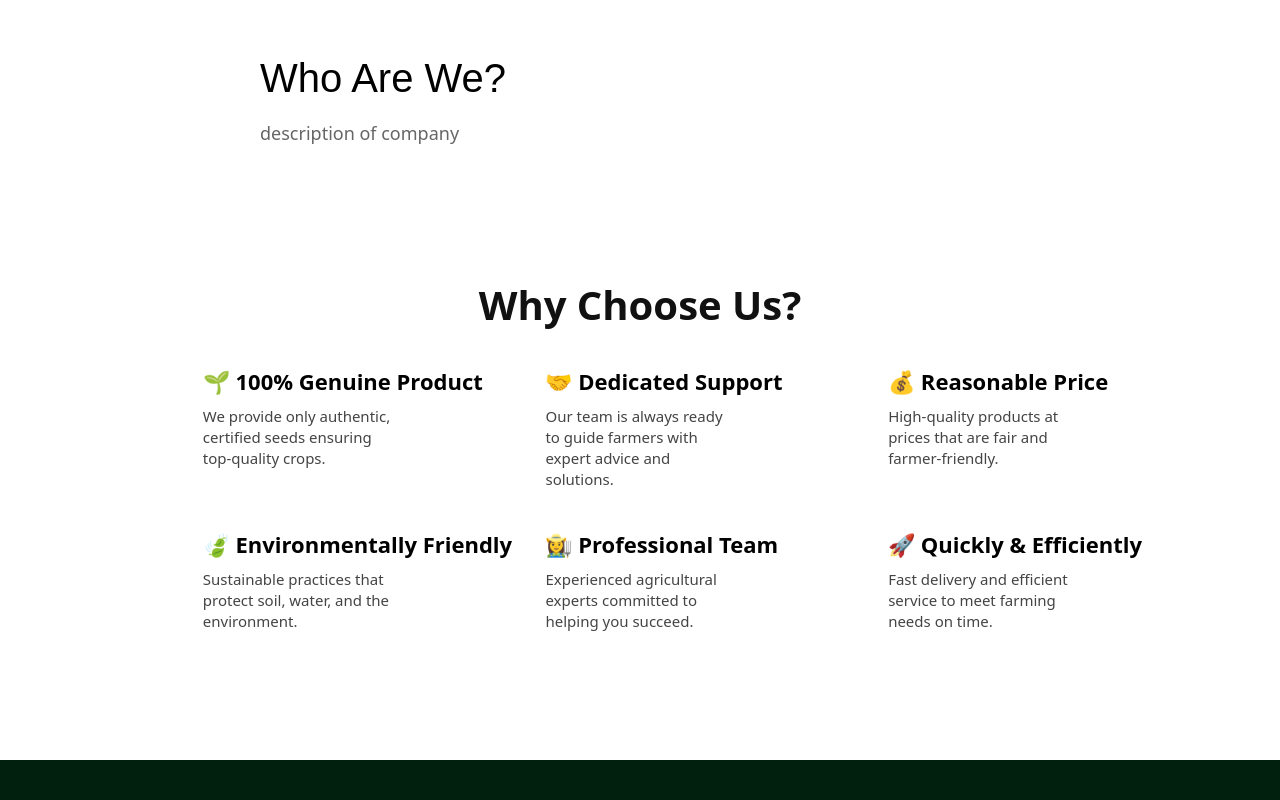
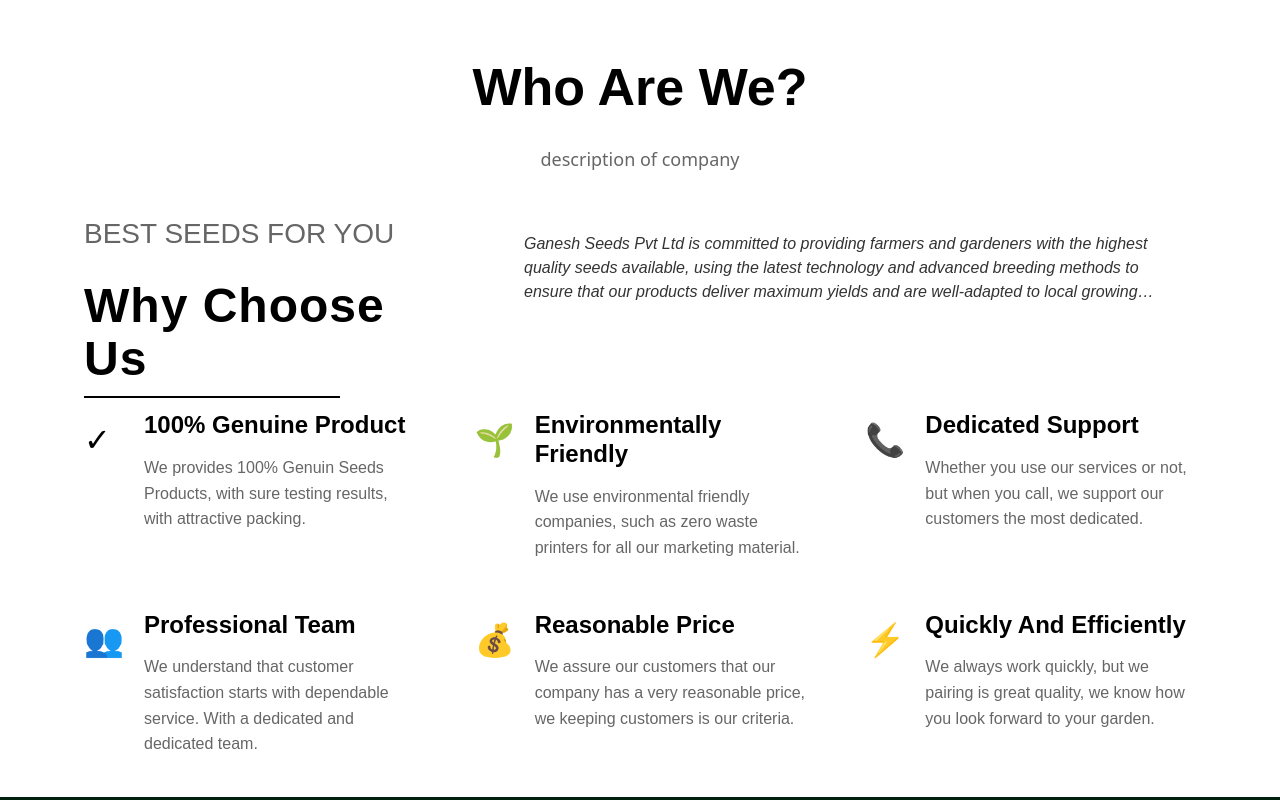
Before and after one commit to Megha108/NewGanesh_Business, a React (Vite) app in the folder new-ganesh/: page /about in a window 1280 px wide. Shown: the part 400-1200 px from the top of the page. Built offline with nearby package versions, Linux system fonts and the light colour scheme.

Commit message:
commit
-made it more clear

```diff
--- a/new-ganesh/src/pages/home/aboutUsPage/WhoareWe.jsx
+++ b/new-ganesh/src/pages/home/aboutUsPage/WhoareWe.jsx
@@ -1,25 +1,38 @@
+import { TextAlignCenter } from 'lucide-react';
 import React from 'react';
 
 const WhoareWe = () => {
   const styles = {
-    container: { maxWidth: 800, margin: '40px auto', padding: '0 20px' },
-    heading: { fontSize: 30, marginBottom: 12, color: '#111' },
-      title: {
-      fontSize: 40,
+    container: {
+      maxWidth: 500,
+      margin: '40px auto',
+      padding: '0 20px',
+      textAlign: 'center' // Fixed typo: "centre" to "center"
+    },
+
+    title: {
+      fontSize: 52,
       color: '#000000ff',
       fontFamily: '"Bricolage Grotesque", Arial, sans-serif',
-
+      fontWeight: "bold",
+      textAlign: "center", // Fixed typo: "centre" to "center"
+      marginBottom: '20px', // Added spacing below title
     },
-    text: { fontSize: 18, color: '#666666', lineHeight: 1.5 },
+    text: {
+      fontSize: 18,
+      color: '#666666',
+      lineHeight: 1.5,
+      textAlign: "center", // Center the description text
+      margin: 0, // Remove default margins
+    },
   };
 
   return (
     <div style={styles.container}>
-      <div style={styles.heading}><h2 style = {styles.title}>Who Are We?</h2></div>
+      <h2 style={styles.title}>Who Are We?</h2>
       <p style={styles.text}>
         description of company
       </p>
-
     </div>
   );
 };
--- a/new-ganesh/src/pages/home/aboutUsPage/WhyUs.jsx
+++ b/new-ganesh/src/pages/home/aboutUsPage/WhyUs.jsx
@@ -15,7 +15,7 @@
         });
       },
       {
-        threshold: 0.2, // 20% of item visible to trigger
+        threshold: 0.2,
       }
     );
 
@@ -26,79 +26,230 @@
 
   const styles = {
     container: {
-      maxWidth: 900,
-      margin: "10vw auto",
-      padding: "0 1vw",
+      maxWidth: "90vw",
+      margin: "40px auto",
+      padding: "0 20px",
+      fontFamily: '"Bricolage Grotesque", Arial, sans-serif',
     },
-    heading: {
-      fontSize: 40,
-      marginBottom: 30,
-      color: "#111",
+    headerSection: {
+      display: "grid",
+      gridTemplateColumns: "1fr 1fr",
+      gap: "60px",
+      alignItems: "start",
+      marginBottom: "1vw",
+    },
+    headingsContainer: {
+      textAlign: "left",
+    },
+    mainHeading: {
+      fontSize: "48px",
       fontWeight: "bold",
-      textAlign: "center",
+      color: "#000",
+      marginBottom: "10px",
+      letterSpacing: "1px",
+      lineHeight: "1.1",
+      position: "relative"
     },
-    list: {
+    subHeading: {
+      fontSize: "28px",
+      color: "#666",
+      marginBottom: "10px",
+      fontWeight: "normal",
+      position: "relative",
+      paddingBottom: "15px",
+    },
+    underline: {
+      position: "absolute",
+      bottom: "0",
+      left: "0",
+      width: "20vw",
+      height: "0.17vw",
+      backgroundColor: "#000",
+      marginTop: "2vw"
+    },
+    underlineContainer: {
+      position: "relative",
+      marginTop: "1vw", // Added gap between text and underline
+    },
+    highlightSectionRight: {
+      padding: "1.5vw",
+      backgroundColor: "#ffffffff",
+      borderRadius: "8px",
+      height: "fit-content",
+      display: "flex",
+      textAlign: "right",
+      minHeight: "160px",
+      width: "54vw",
+    },
+    highlightSectionVisible: {
+      opacity: 1,
+      transform: "translateY(0)",
+    },
+    highlightText: {
+      fontSize: "16px",
+      color: "#333",
+      lineHeight: "1.5",
+      fontStyle: "italic",
+      margin: 0,
+      textAlign: "left",
+      display: "-webkit-box",
+      WebkitLineClamp: 3,
+      WebkitBoxOrient: "vertical",
+      overflow: "hidden",
+      maxHeight: "72px",
+    },
+    contentGrid: {
       display: "grid",
-      gridTemplateColumns: "repeat(3, minmax(0, 1fr))",
-      gap: "3vw 12vw",
-      listStyle: "none",
-      padding: 0,
-      margin: 0,
+      gridTemplateRows: "auto auto",
+      gap: "50px",
+      textAlign: "left",
     },
-    item: {
-      fontSize: 18,
+    row: {
+      display: "grid",
+      gridTemplateColumns: "repeat(3, 1fr)",
+      gap: "60px",
+    },
+    featureBox: {
       opacity: 0,
       transform: "translateY(20px)",
       transition: "opacity 0.8s ease-out, transform 0.8s ease-out",
+      display: "flex",
+      alignItems: "flex-start",
+      gap: "20px",
     },
-    itemVisible: {
+    featureBoxVisible: {
       opacity: 1,
       transform: "translateY(0)",
     },
-    iconText: {
-      fontSize: 22,
+    icon: {
+      fontSize: "32px",
+      minWidth: "40px",
+      marginTop: "5px",
+    },
+    content: {
+      flex: 1,
+    },
+    featureTitle: {
+      fontSize: "24px",
       fontWeight: "bold",
-      marginBottom: 8,
-      whiteSpace: "nowrap",
-      textAlign: "left",
+      color: "#000",
+      marginBottom: "15px",
+      lineHeight: "1.2",
     },
-    description: {
-      fontSize: 15,
-      color: "#444",
-      lineHeight: 1.4,
+    featureText: {
+      fontSize: "16px",
+      color: "#666",
+      lineHeight: "1.6",
     },
   };
 
-  const items = [
-    { icon: "🌱", title: "100% Genuine Product", desc: "We provide only authentic, certified seeds ensuring top-quality crops." },
-    { icon: "🤝", title: "Dedicated Support", desc: "Our team is always ready to guide farmers with expert advice and solutions." },
-    { icon: "💰", title: "Reasonable Price", desc: "High-quality products at prices that are fair and farmer-friendly." },
-    { icon: "🍃", title: "Environmentally Friendly", desc: "Sustainable practices that protect soil, water, and the environment." },
-    { icon: "👩‍🌾", title: "Professional Team", desc: "Experienced agricultural experts committed to helping you succeed." },
-    { icon: "🚀", title: "Quickly & Efficiently", desc: "Fast delivery and efficient service to meet farming needs on time." },
+  const contentData = [
+    {
+      icon: "✓",
+      title: "100% Genuine Product",
+      text: "We provides 100% Genuin Seeds Products, with sure testing results, with attractive packing.",
+    },
+    {
+      icon: "🌱",
+      title: "Environmentally Friendly",
+      text: "We use environmental friendly companies, such as zero waste printers for all our marketing material.",
+    },
+    {
+      icon: "📞",
+      title: "Dedicated Support",
+      text: "Whether you use our services or not, but when you call, we support our customers the most dedicated.",
+    },
+    {
+      icon: "👥",
+      title: "Professional Team",
+      text: "We understand that customer satisfaction starts with dependable service. With a dedicated and dedicated team.",
+    },
+    {
+      icon: "💰",
+      title: "Reasonable Price",
+      text: "We assure our customers that our company has a very reasonable price, we keeping customers is our criteria.",
+    },
+    {
+      icon: "⚡",
+      title: "Quickly And Efficiently",
+      text: "We always work quickly, but we pairing is great quality, we know how you look forward to your garden.",
+    },
   ];
+
+  const highlightText = "Ganesh Seeds Pvt Ltd is committed to providing farmers and gardeners with the highest quality seeds available, using the latest technology and advanced breeding methods to ensure that our products deliver maximum yields and are well-adapted to local growing conditions.";
 
   return (
     <div style={styles.container}>
-      <h2 style={styles.heading}>Why Choose Us?</h2>
-      <ul style={styles.list}>
-        {items.map((item, index) => (
-          <li
+      {/* Header Section with Headings and Highlight Text Side by Side */}
+      <div style={styles.headerSection}>
+        {/* Left Side - Headings */}
+        <div style={styles.headingsContainer}>
+          <h1 style={styles.subHeading}>
+            BEST SEEDS FOR YOU
+          </h1>
+
+            <h2 style={styles.mainHeading}>Why Choose Us</h2>
+             <div style={styles.underlineContainer}><div style={styles.underline}></div>
+          </div>
+        </div>
+
+        {/* Right Side - Highlight Text (3 lines) */}
+        <div
+          ref={(el) => (listRef.current[1] = el)}
+          data-index={6}
+          style={{
+            ...styles.highlightSectionRight,
+
+          }}
+        >
+          <p style={styles.highlightText}>{highlightText}</p>
+        </div>
+      </div>
+
+      {/* Content Grid - Two Rows with Three Items Each */}
+      <div style={styles.contentGrid}>
+        {/* First Row - First three items */}
+        <div style={styles.row}>
+          {contentData.slice(0, 3).map((item, index) => (
+            <div
               key={index}
               ref={(el) => (listRef.current[index] = el)}
               data-index={index}
               style={{
-              ...styles.item,
-              ...(visibleItems.includes(index) ? styles.itemVisible : {}),
+                ...styles.featureBox,
+                ...(visibleItems.includes(index) ? styles.featureBoxVisible : {}),
               }}
             >
-            <div style={styles.iconText}>
-              {item.icon} {item.title}
+              <div style={styles.icon}>{item.icon}</div>
+              <div style={styles.content}>
+                <h3 style={styles.featureTitle}>{item.title}</h3>
+                <p style={styles.featureText}>{item.text}</p>
               </div>
-            <div style={styles.description}>{item.desc}</div>
-          </li>
+            </div>
           ))}
-      </ul>
+        </div>
+
+        {/* Second Row - Next three items */}
+        <div style={styles.row}>
+          {contentData.slice(3, 6).map((item, index) => (
+            <div
+              key={index + 3}
+              ref={(el) => (listRef.current[index + 3] = el)}
+              data-index={index + 3}
+              style={{
+                ...styles.featureBox,
+                ...(visibleItems.includes(index + 3) ? styles.featureBoxVisible : {}),
+              }}
+            >
+              <div style={styles.icon}>{item.icon}</div>
+              <div style={styles.content}>
+                <h3 style={styles.featureTitle}>{item.title}</h3>
+                <p style={styles.featureText}>{item.text}</p>
+              </div>
+            </div>
+          ))}
+        </div>
+      </div>
     </div>
   );
 };
```
Lines whose indentation alone changed are shown as unchanged.
